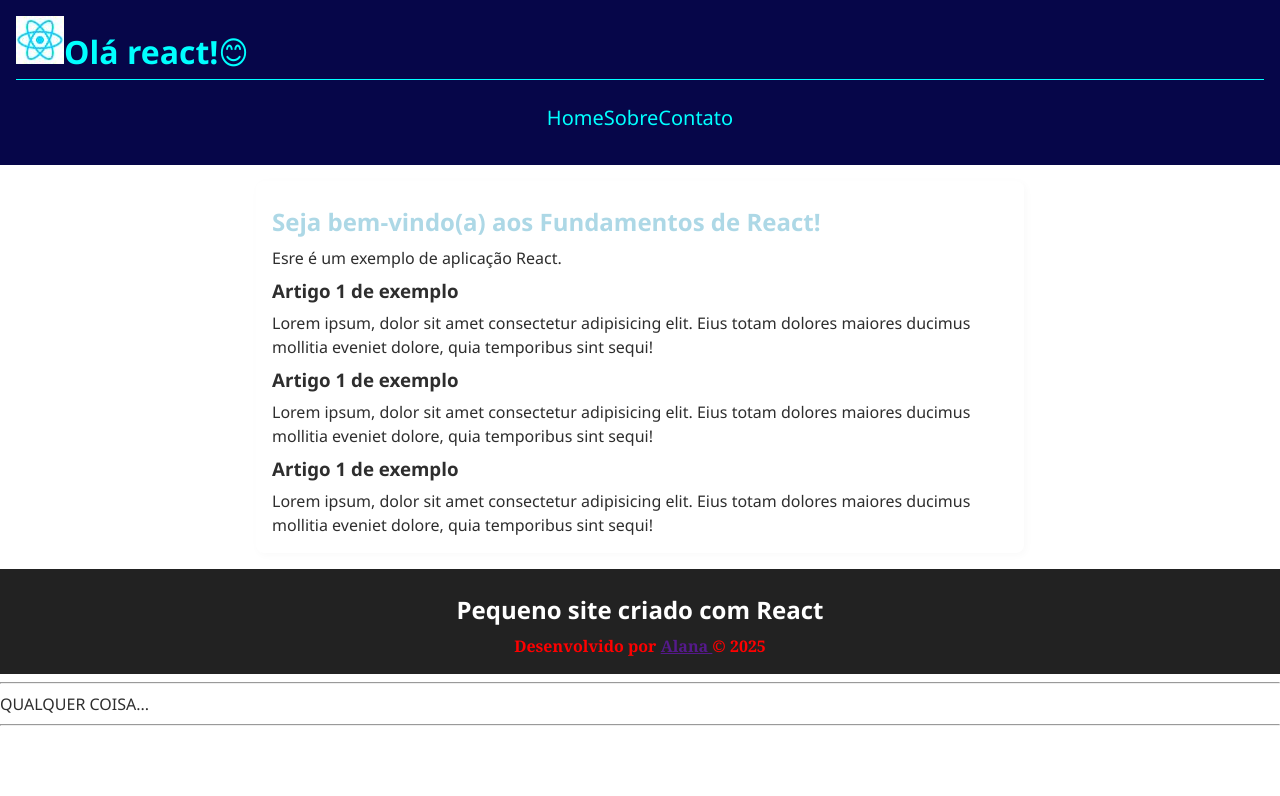
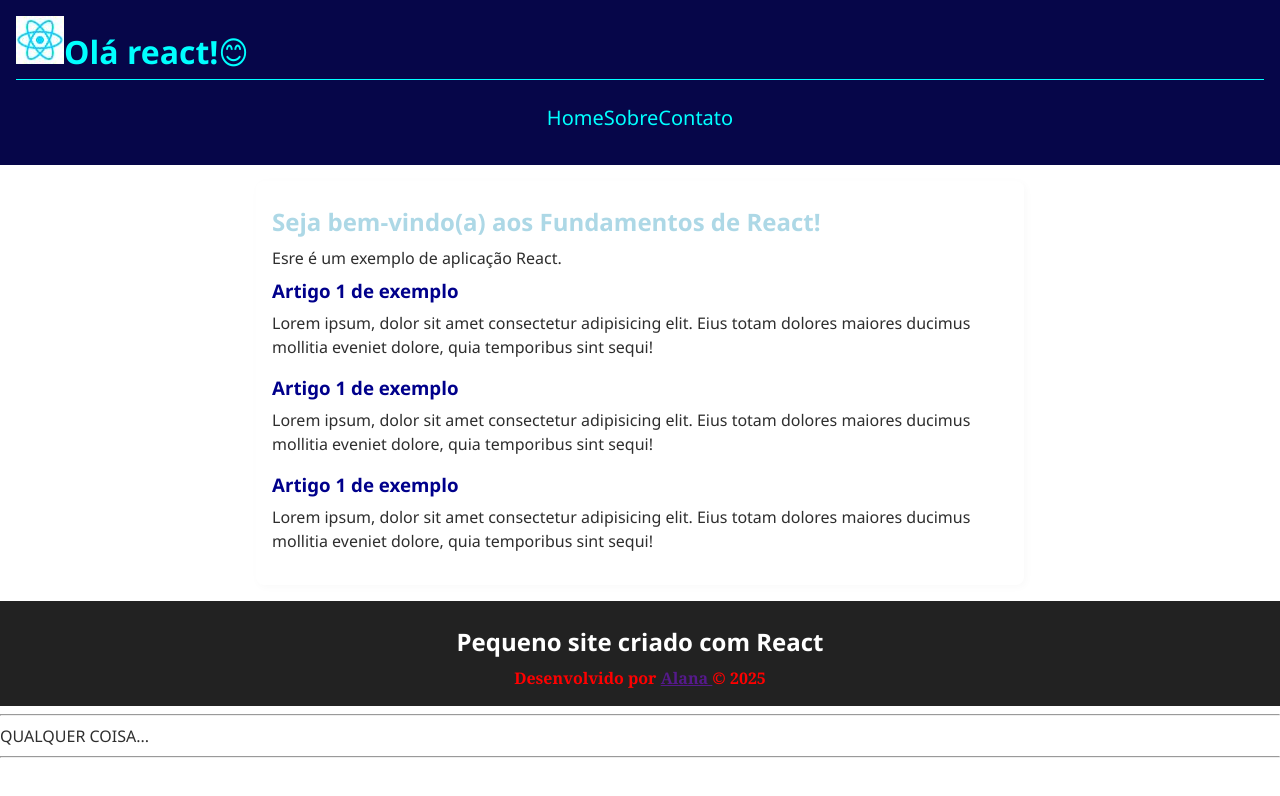
Before and after one commit to alanasrocha08/react-fundamentos, a React (Vite) app: page / in a window 1280 px wide. Shown: the top 796 px of the page. Built offline with nearby package versions, Linux system fonts and the light colour scheme.

Commit message:
importa css

```diff
--- a/src/components/Artigo/artigo.tsx
+++ b/src/components/Artigo/artigo.tsx
@@ -1,6 +1,8 @@
+import estilos from "./Artigo.module.css";
+
 export default function Artigo() {
   return (
-    <article>
+    <article className={estilos.artigo}>
       <h3>Artigo 1 de exemplo</h3>
       <p>
         Lorem ipsum, dolor sit amet consectetur adipisicing elit. Eius totam
```
